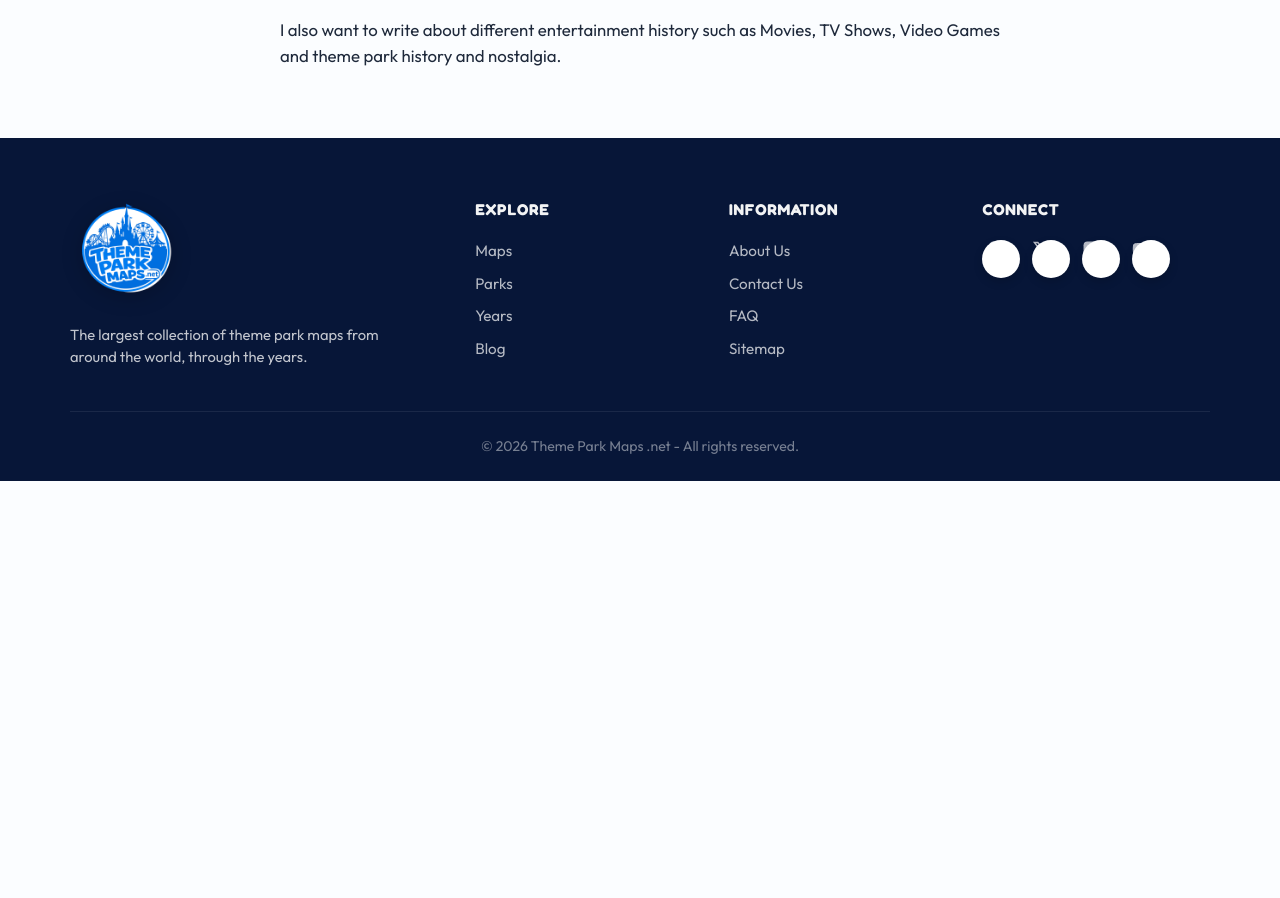
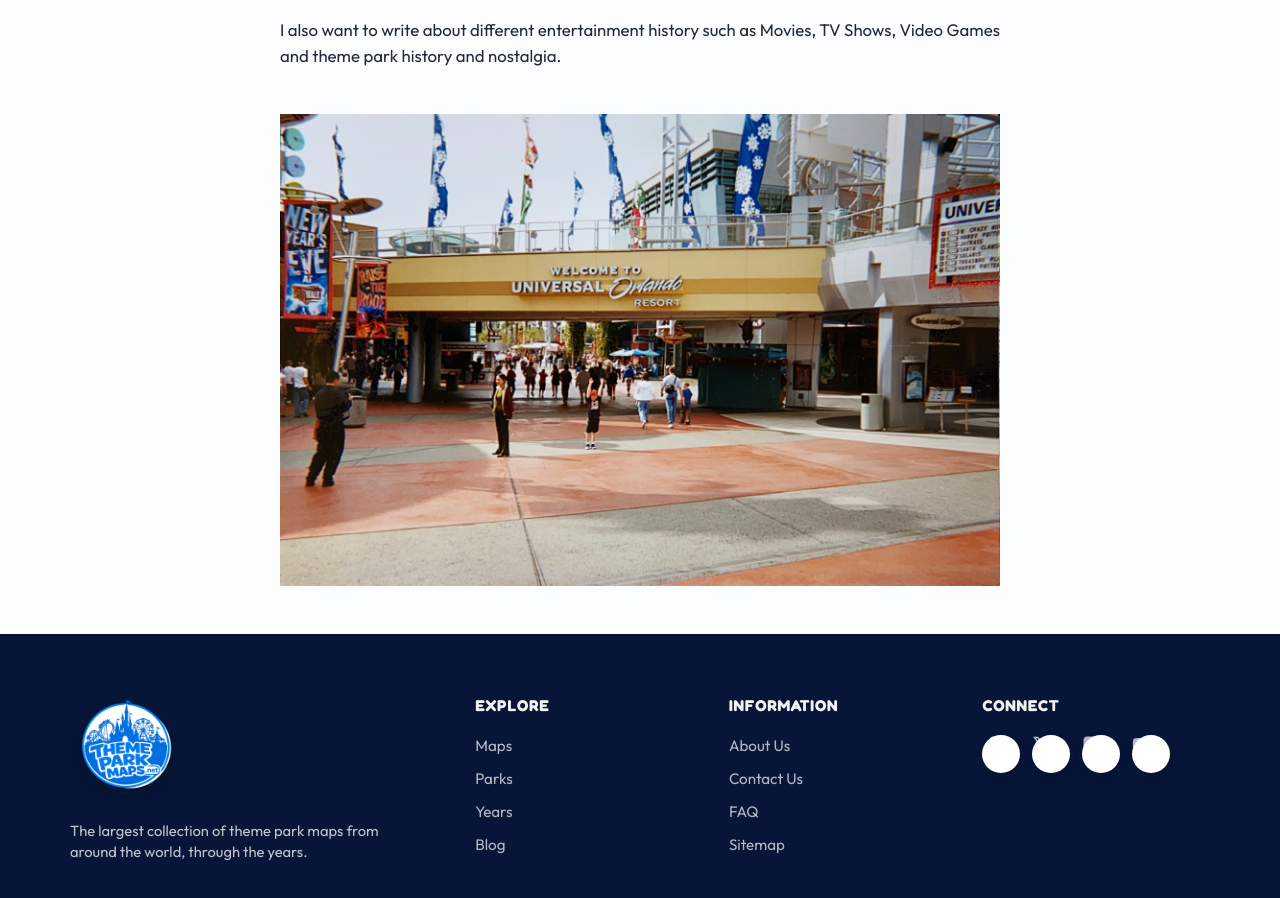
Before and after one commit to elljfb/themeparkmaps, an Eleventy site: page src/about/index.njk in a window 1280 px wide. Shown: the part 821-1719 px from the top of the page. Before the commit the page ends 1302 px from the top, so only its background shows below. Built offline with nearby package versions, Linux system fonts and the light colour scheme; Eleventy itself is replaced by a stand-in of ours; files that its build step writes are made by us from their sources.

Commit message:
feat: update about page

```diff
--- a/src/about/index.njk
+++ b/src/about/index.njk
@@ -20,4 +20,7 @@ description: About ThemeParkMaps.net and the nostalgia behind the archive.
     <p>After visiting Florida from England as a child in 2002, the paper maps came home as souvenirs. Years later, they still carry the feeling of first seeing those parks: the colours, the icons, the routes, and the promise that every path led somewhere exciting.</p>
     <p>This site is designed to preserve that feeling while making it easy to browse maps by park, year, decade, and story.</p>
     <p>I also want to write about different entertainment history such as Movies, TV Shows, Video Games and theme park history and nostalgia.</p>
+    <br>
+    <img src="/assets/img/universal-trip-2002.jpg" class="about-image" alt="Me on my first trip to Universal Studios Florida in 2002">
+  </div>
 </section>
```
Also changed, not shown: src/assets/img/universal-trip-2002.jpg (added).
